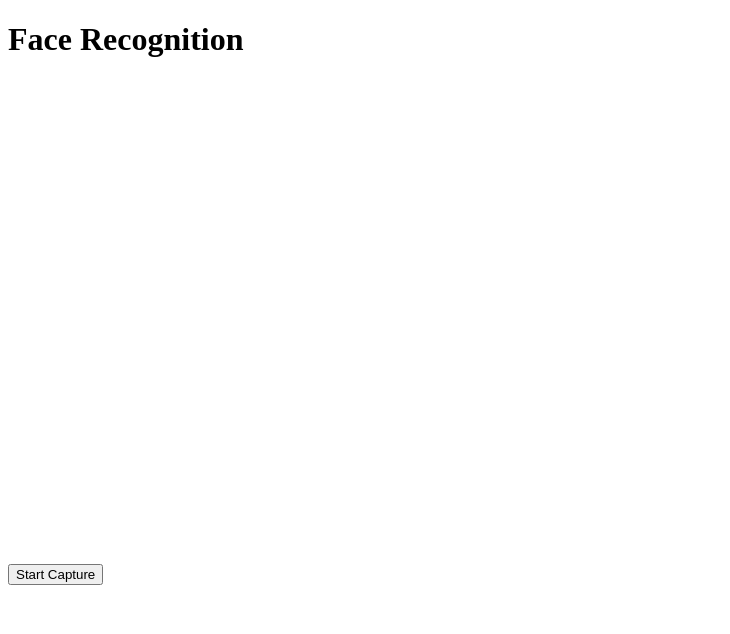
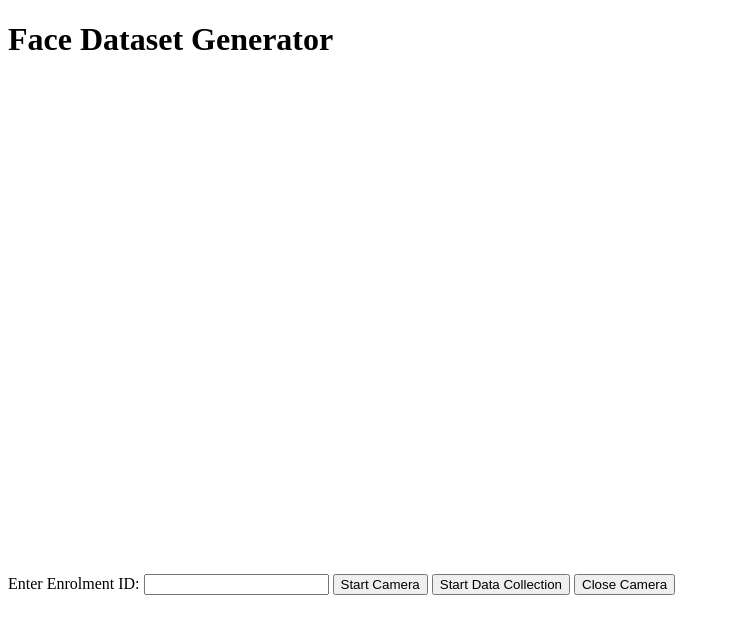
Before and after one commit to theNewtonCode/Attendify, a plain HTML site: page templates/index.html in a window 1280 px wide. Shown: the whole page, without its empty margins (0-730 px from the left). Drawn offline with nearby package versions, Linux system fonts and the light colour scheme; no server answers.

Commit message:
currently basic web collection visual working

```diff
--- a/templates/index.html
+++ b/templates/index.html
@@ -1,39 +1,78 @@
-<!DOCTYPE html>
+<!doctype html>
 <html lang="en">
 <head>
-    <meta charset="UTF-8">
-    <meta name="viewport" content="width=device-width, initial-scale=1.0">
-    <title>Face Recognition</title>
+    <meta charset="utf-8">
+    <title>Face Dataset Generator</title>
+    <style>
+        #video-container {
+            position: relative;
+            display: inline-block;
+        }
+
+        #video {
+            transform: scaleX(-1);  /* Flip the video horizontally for a more natural appearance */
+        }
+
+        #enrolmentForm {
+            margin-top: 10px;
+        }
+    </style>
 </head>
 <body>
-    <h1>Face Recognition</h1>
+    <h1>Face Dataset Generator</h1>
+
     <div id="video-container">
         <video id="video" width="640" height="480" autoplay></video>
     </div>
-    <button id="startButton" onclick="startCapture()">Start Capture</button>
 
-    <script src="https://cdnjs.cloudflare.com/ajax/libs/socket.io/4.1.2/socket.io.js"></script>
+    <form id="enrolmentForm">
+        <label for="enrolment">Enter Enrolment ID:</label>
+        <input type="text" id="enrolment" name="enrolment" required>
+        <button type="button" onclick="startCamera()">Start Camera</button>
+        <button type="button" onclick="startDataCollection()">Start Data Collection</button>
+        <button type="button" onclick="closeCamera()">Close Camera</button>
+    </form>
+
+    <div id="status"></div>
+
+    <script src="https://cdnjs.cloudflare.com/ajax/libs/socket.io/4.0.1/socket.io.js"></script>
     <script>
         var socket = io.connect('http://' + document.domain + ':' + location.port);
         var video = document.getElementById('video');
+        var statusDiv = document.getElementById('status');
+        var stream;
 
-        function startCapture() {
-            var enrolment = prompt("Enter enrolment ID:");
-
+        function startCamera() {
             navigator.mediaDevices.getUserMedia({ video: true })
-                .then(function(stream) {
+                .then(function (videoStream) {
+                    stream = videoStream;
                     video.srcObject = stream;
-                    socket.emit('enrolment', enrolment);
-
-                    socket.on('message', function(message) {
-                        alert(message);
-                        stream.getTracks().forEach(track => track.stop());
-                    });
                 })
-                .catch(function(error) {
-                    console.error('Error accessing camera:', error);
+                .catch(function (err) {
+                    console.error("Error accessing the camera: " + err);
                 });
         }
+
+        function startDataCollection() {
+            var enrolment = document.getElementById('enrolment').value;
+            socket.emit('enrolment', enrolment);
+            statusDiv.innerHTML = 'Data collection in progress...';
+        }
+
+        function closeCamera() {
+            if (stream) {
+                var tracks = stream.getTracks();
+                tracks.forEach(function(track) {
+                    track.stop();
+                });
+                video.srcObject = null;
+                statusDiv.innerHTML = 'Camera closed.';
+            }
+        }
+
+        socket.on('message', function(msg) {
+            statusDiv.innerHTML = msg;
+        });
     </script>
 </body>
 </html>
```
Also changed, not shown: 1 other file.
